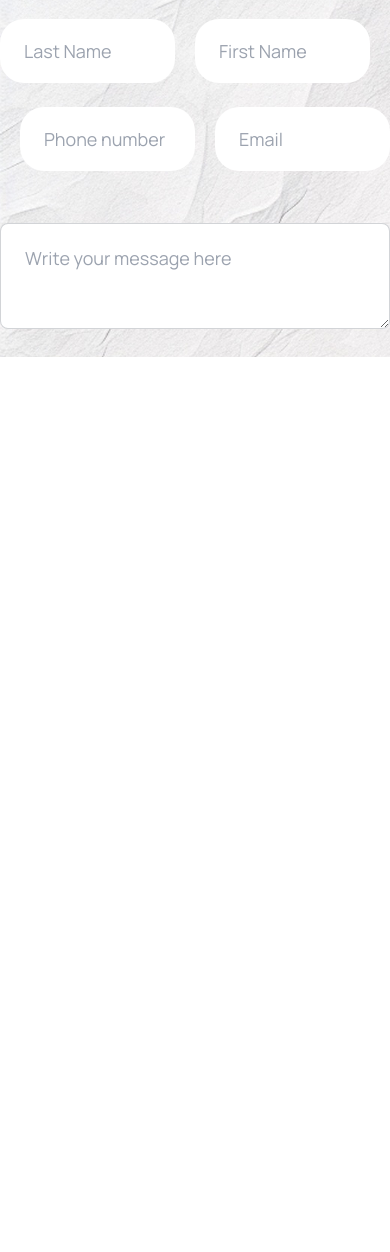
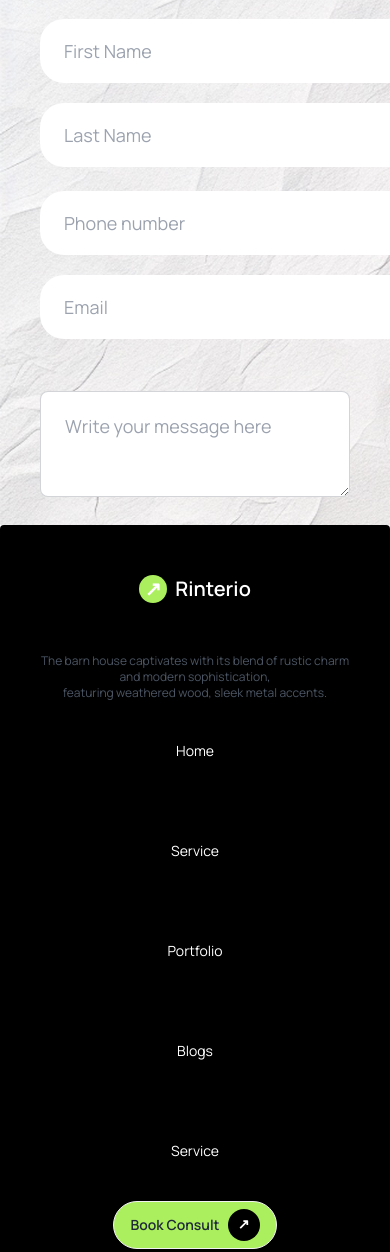
Before and after one commit to abushahed670/assignment-3-rinterio-, a plain HTML site: page index.html in a window 390 px wide. Shown: the part 3859-5111 px from the top of the page. Before the commit the page ends 4216 px from the top, so only its background shows below. Drawn offline with nearby package versions, Linux system fonts and the light colour scheme.

Commit message:
footer done and responsive edited

```diff
--- a/index.html
+++ b/index.html
@@ -208,32 +208,49 @@
                 </button>
             </div>
             <h1 class="text-4xl text-center font-bold my-4">Let’s Discuss Next Project</h1>
-            <p class="text-center text-sm text-gray-600">The barn house captivates with its blend of rustic charm and modern sophistication,<br> featuring weathered wood, sleek metal accents.</p>
+            <p class="text-center text-sm text-gray-600">The barn house captivates with its blend of rustic charm and
+                modern sophistication,<br> featuring weathered wood, sleek metal accents.</p>
 
             <div class="w-full flex justify-center mt-6">
-                <div class="flex flex-row-reverse ">
+                <div class="flex-1 flex-col flex-col-reverse lg:flex-row-reverse ">
                     <input type="text" placeholder="First Name"
-                        class="input input-bordered input-lg w-full max-w-lg border-none rounded-3xl max-w-full mx-5 " />
+                        class="input input-bordered input-lg w-full max-w-lg border-none rounded-3xl max-w-full mx-10" />
                     <input type="text" placeholder="Last Name"
-                        class="input input-bordered input-lg w-full max-w-xs border-none rounded-3xl max-w-full" />
+                        class="input input-bordered input-lg w-full max-w-lg border-none rounded-3xl max-w-full mx-10 mt-5" />
                 </div>
             </div>
 
             <div class="w-full flex justify-center mt-6">
-                <div class="flex flex-cols-1 lg:flex-row-reverse ">
+                <div class="flex-1 flex-col flex-col-reverse lg:flex-row-reverse ">
                     <input type="number" placeholder="Phone number"
-                        class="input input-bordered input-lg w-full max-w-lg border-none rounded-3xl max-w-full mx-5 " />
+                        class="input input-bordered input-lg w-full max-w-lg border-none rounded-3xl max-w-full mx-10 " />
                     <input type="email" placeholder="Email"
-                        class="input input-bordered input-lg w-full max-w-xs border-none rounded-3xl max-w-full" />
+                        class="input input-bordered input-lg w-full max-w-lg mt-5 border-none rounded-3xl max-w-full mx-10" />
                 </div>
             </div>
             <div class="flex justify-center mt-6">
-                <textarea placeholder="Write your message here" class="textarea textarea-bordered textarea-lg w-full max-w-lg my-7"></textarea>
+                <textarea placeholder="Write your message here"
+                    class="textarea textarea-bordered textarea-lg w-full max-w-full w-full mx-10 my-7"></textarea>
             </div>
 
         </section>
     </main>
-    <footer>
+    <footer class="footer footer-center bg-black text-white rounded p-10">
+        <div class="navbar-center">
+            <a class="btn btn-ghost text-xl"><span
+                    class="w-7 h-7 items-center rounded-full bg-background-color-2">&#8599;</span>Rinterio</a>
+        </div>
+        <p class="text-center text-gray-600 text-xs">The barn house captivates with its blend of rustic charm and modern
+            sophistication, <br> featuring weathered wood, sleek metal accents.</p>
+        <nav class="grid grid-cols-1 lg:grid-flow-col gap-20">
+            <a class="link link-hover">Home</a>
+            <a class="link link-hover">Service</a>
+            <a class="link link-hover">Portfolio</a>
+            <a class="link link-hover">Blogs</a>
+            <a class="link link-hover">Service</a>
+        </nav>
+        <a class="btn bg-background-color-2 text-center flex rounded-full">Book Consult<span
+                class="w-8 h-8 items-center  pt-2 rounded-full bg-black text-white">&#8599;</span></a>
 
     </footer>
 </body>
```
